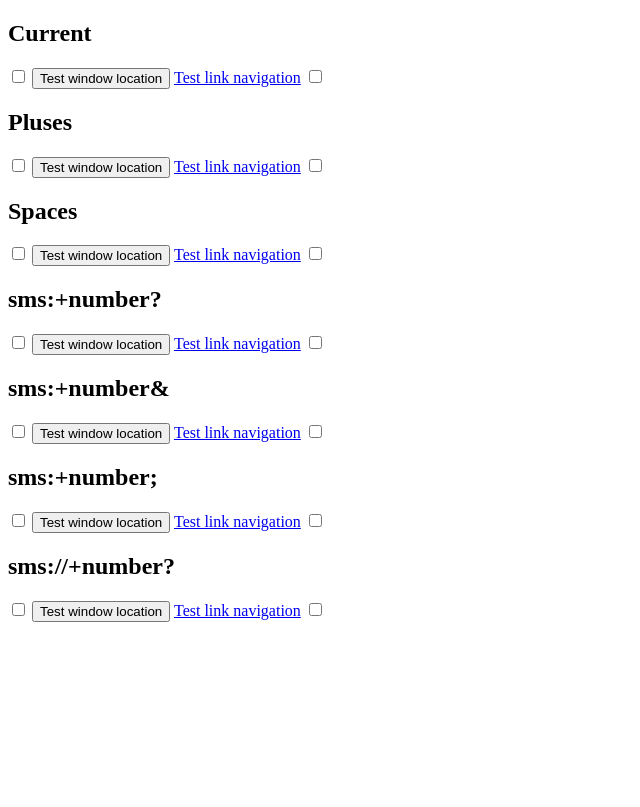
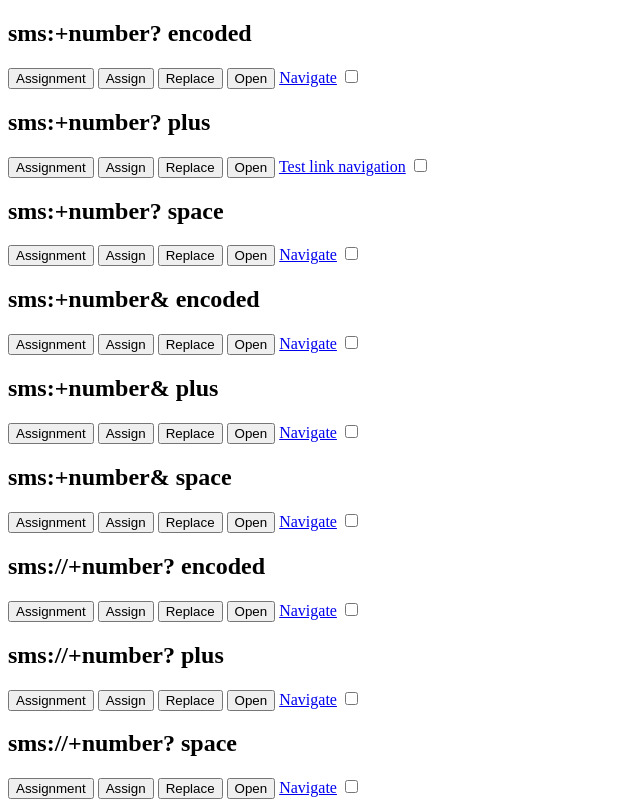
Before and after one commit to aarondcohen/aarondcohen.github.io, a plain HTML site: page index.html in a window 1280 px wide. Shown: the whole page, without its empty margins (0-640 px from the left). Drawn offline with Linux system fonts and the light colour scheme.

Commit message:
More tests

```diff
--- a/index.html
+++ b/index.html
@@ -3,75 +3,94 @@
   <head><meta charset="UTF-8"></head>
   <body>
     <section>
-      <h2>Current</h2>
+      <h2>sms:+number? encoded</h2>
+      <button onclick="openSmsByAssignment('sms:+15555551111?body=hello%20world%20(ref:%20WhuZR)')">Assignment</button>
+      <button onclick="openSmsByAssign('sms:+15555551111?body=hello%20world%20(ref:%20WhuZR)')">Assign</button>
+      <button onclick="openSmsByReplace('sms:+15555551111?body=hello%20world%20(ref:%20WhuZR)')">Replace</button>
+      <button onclick="openSmsByOpen('sms:+15555551111?body=hello%20world%20(ref:%20WhuZR)')">Open</button>
+      <a href="sms:+15555551111?body=hello%20world%20(ref:%20WhuZR)">Navigate</a>
       <input type="checkbox" />
-      <button onclick="openSms67e89cdb7e4646eca67bdb23057afe0b()">Test window location</button>
-      <a href="sms:+15555551111&body=Just%20send%20this%20message%20to%20join%20Siren%20Denim%20exclusive%20insiders%20(ref:%20WhuZR)">Test link navigation</a>
-      <input type="checkbox" />
-      <script type="text/javascript">
-        function openSms67e89cdb7e4646eca67bdb23057afe0b() { window.location.href = 'sms:+15555551111&body=Just%20send%20this%20message%20to%20join%20Siren%20Denim%20exclusive%20insiders%20(ref:%20WhuZR)'; }
-      </script>
     </section>
     <section>
-      <h2>Pluses</h2>
+      <h2>sms:+number? plus</h2>
+      <button onclick="openSmsByAssignment('sms:+15555551111?body=hello+world+(ref:+WhuZR)')">Assignment</button>
+      <button onclick="openSmsByAssign('sms:+15555551111?body=hello+world+(ref:+WhuZR)')">Assign</button>
+      <button onclick="openSmsByReplace('sms:+15555551111?body=hello+world+(ref:+WhuZR)')">Replace</button>
+      <button onclick="openSmsByOpen('sms:+15555551111?body=hello+world+(ref:+WhuZR)')">Open</button>
+      <a href="sms:+15555551111?body=hello+world+(ref:+WhuZR)">Test link navigation</a>
       <input type="checkbox" />
-      <button onclick="openSms150fbc651fa04bbaa38af19635180997()">Test window location</button>
-      <a href="sms:+15555551111&body=Just+send+this+message+to+join+Siren+Denim+exclusive+insiders+(ref:+WhuZR)">Test link navigation</a>
-      <input type="checkbox" />
-      <script type="text/javascript">
-        function openSms150fbc651fa04bbaa38af19635180997() { window.location.href = 'sms:+15555551111&body=Just+send+this+message+to+join+Siren+Denim+exclusive+insiders+(ref:+WhuZR)'; }
-      </script>
     </section>
     <section>
-      <h2>Spaces</h2>
+      <h2>sms:+number? space</h2>
+      <button onclick="openSmsByAssignment('sms:+15555551111?body=hello world (ref: WhuZR)')">Assignment</button>
+      <button onclick="openSmsByAssign('sms:+15555551111?body=hello world (ref: WhuZR)')">Assign</button>
+      <button onclick="openSmsByReplace('sms:+15555551111?body=hello world (ref: WhuZR)')">Replace</button>
+      <button onclick="openSmsByOpen('sms:+15555551111?body=hello world (ref: WhuZR)')">Open</button>
+      <a href="sms:+15555551111?body=hello world (ref: WhuZR)">Navigate</a>
       <input type="checkbox" />
-      <button onclick="openSms264054b9331e4d7c887972b82aefdce9()">Test window location</button>
-      <a href="sms:+15555551111&body=Just send this message to join Siren Denim exclusive insiders (ref: WhuZR)">Test link navigation</a>
+    </section>
+
+    <section>
+      <h2>sms:+number&amp; encoded</h2>
+      <button onclick="openSmsByAssignment('sms:+15555551111&body=hello%20world%20(ref:%20WhuZR)')">Assignment</button>
+      <button onclick="openSmsByAssign('sms:+15555551111&body=hello%20world%20(ref:%20WhuZR)')">Assign</button>
+      <button onclick="openSmsByReplace('sms:+15555551111&body=hello%20world%20(ref:%20WhuZR)')">Replace</button>
+      <button onclick="openSmsByOpen('sms:+15555551111&body=hello%20world%20(ref:%20WhuZR)')">Open</button>
+      <a href="sms:+15555551111&body=hello%20world%20(ref:%20WhuZR)">Navigate</a>
       <input type="checkbox" />
-      <script type="text/javascript">
-        function openSms264054b9331e4d7c887972b82aefdce9() { window.location.href = 'sms:+15555551111&body=Just send this message to join Siren Denim exclusive insiders (ref: WhuZR)'; }
-      </script>
     </section>
     <section>
-      <h2>sms:+number?</h2>
+      <h2>sms:+number&amp; plus</h2>
+      <button onclick="openSmsByAssignment('sms:+15555551111&body=hello+world+(ref:+WhuZR)')">Assignment</button>
+      <button onclick="openSmsByAssign('sms:+15555551111&body=hello+world+(ref:+WhuZR)')">Assign</button>
+      <button onclick="openSmsByReplace('sms:+15555551111&body=hello+world+(ref:+WhuZR)')">Replace</button>
+      <button onclick="openSmsByOpen('sms:+15555551111&body=hello+world+(ref:+WhuZR)')">Open</button>
+      <a href="sms:+15555551111&body=hello+world+(ref:+WhuZR)">Navigate</a>
       <input type="checkbox" />
-      <button onclick="openSmsc25e147ed6994a59913f915ac95dadbf()">Test window location</button>
-      <a href="sms:+15555551111?body=Just%20send%20this%20message%20to%20join%20Siren%20Denim%20exclusive%20insiders%20(ref:%20WhuZR)">Test link navigation</a>
-      <input type="checkbox" />
-      <script type="text/javascript">
-        function openSmsc25e147ed6994a59913f915ac95dadbf() { window.location.href = 'sms:+15555551111?body=Just%20send%20this%20message%20to%20join%20Siren%20Denim%20exclusive%20insiders%20(ref:%20WhuZR)'; }
-      </script>
     </section>
     <section>
-      <h2>sms:+number&amp;</h2>
+      <h2>sms:+number&amp; space</h2>
+      <button onclick="openSmsByAssignment('sms:+15555551111&body=hello world (ref: WhuZR)')">Assignment</button>
+      <button onclick="openSmsByAssign('sms:+15555551111&body=hello world (ref: WhuZR)')">Assign</button>
+      <button onclick="openSmsByReplace('sms:+15555551111&body=hello world (ref: WhuZR)')">Replace</button>
+      <button onclick="openSmsByOpen('sms:+15555551111&body=hello world (ref: WhuZR)')">Open</button>
+      <a href="sms:+15555551111&body=hello world (ref: WhuZR)">Navigate</a>
       <input type="checkbox" />
-      <button onclick="openSms95a8b3f13ec34a47a1673b265f10b63e()">Test window location</button>
-      <a href="sms:+15555551111&body=Just%20send%20this%20message%20to%20join%20Siren%20Denim%20exclusive%20insiders%20(ref:%20WhuZR)">Test link navigation</a>
+    </section>
+
+    <section>
+      <h2>sms://+number? encoded</h2>
+      <button onclick="openSmsByAssignment('sms://+15555551111?body=hello%20world%20(ref:%20WhuZR)')">Assignment</button>
+      <button onclick="openSmsByAssign('sms://+15555551111?body=hello%20world%20(ref:%20WhuZR)')">Assign</button>
+      <button onclick="openSmsByReplace('sms://+15555551111?body=hello%20world%20(ref:%20WhuZR)')">Replace</button>
+      <button onclick="openSmsByOpen('sms://+15555551111?body=hello%20world%20(ref:%20WhuZR)')">Open</button>
+      <a href="sms://+15555551111?body=hello%20world%20(ref:%20WhuZR)">Navigate</a>
       <input type="checkbox" />
-      <script type="text/javascript">
-        function openSms95a8b3f13ec34a47a1673b265f10b63e() { window.location.href = 'sms:+15555551111&body=Just%20send%20this%20message%20to%20join%20Siren%20Denim%20exclusive%20insiders%20(ref:%20WhuZR)'; }
-      </script>
     </section>
     <section>
-      <h2>sms:+number;</h2>
-
+      <h2>sms://+number? plus</h2>
+      <button onclick="openSmsByAssignment('sms://+15555551111?body=hello+world+(ref:+WhuZR)')">Assignment</button>
+      <button onclick="openSmsByAssign('sms://+15555551111?body=hello+world+(ref:+WhuZR)')">Assign</button>
+      <button onclick="openSmsByReplace('sms://+15555551111?body=hello+world+(ref:+WhuZR)')">Replace</button>
+      <button onclick="openSmsByOpen('sms://+15555551111?body=hello+world+(ref:+WhuZR)')">Open</button>
+      <a href="sms://+15555551111?body=hello+world+(ref:+WhuZR)">Navigate</a>
       <input type="checkbox" />
-      <button onclick="openSmscd99ee10928a4ed68aea0f2a6d0fa039()">Test window location</button>
-      <a href="sms:+15555551111;body=Just%20send%20this%20message%20to%20join%20Siren%20Denim%20exclusive%20insiders%20(ref:%20WhuZR)">Test link navigation</a>
-      <input type="checkbox" />
-      <script type="text/javascript">
-        function openSmscd99ee10928a4ed68aea0f2a6d0fa039() { window.location.href = 'sms:+15555551111;body=Just%20send%20this%20message%20to%20join%20Siren%20Denim%20exclusive%20insiders%20(ref:%20WhuZR)'; }
-      </script>
     </section>
     <section>
-      <h2>sms://+number?</h2>
+      <h2>sms://+number? space</h2>
+      <button onclick="openSmsByAssignment('sms://+15555551111?body=hello world (ref: WhuZR)')">Assignment</button>
+      <button onclick="openSmsByAssign('sms://+15555551111?body=hello world (ref: WhuZR)')">Assign</button>
+      <button onclick="openSmsByReplace('sms://+15555551111?body=hello world (ref: WhuZR)')">Replace</button>
+      <button onclick="openSmsByOpen('sms://+15555551111?body=hello world (ref: WhuZR)')">Open</button>
+      <a href="sms://+15555551111?body=hello world (ref: WhuZR)">Navigate</a>
       <input type="checkbox" />
-      <button onclick="openSms93ae400025a2448c983b7313b69f71f2()">Test window location</button>
-      <a href="sms://+15555551111?body=Just%20send%20this%20message%20to%20join%20Siren%20Denim%20exclusive%20insiders%20(ref:%20WhuZR)">Test link navigation</a>
-      <input type="checkbox" />
-      <script type="text/javascript">
-        function openSms93ae400025a2448c983b7313b69f71f2() { window.location.href = 'sms://+15555551111?body=Just%20send%20this%20message%20to%20join%20Siren%20Denim%20exclusive%20insiders%20(ref:%20WhuZR)'; }
-      </script>
     </section>
+
+    <script>
+      function openSmsByAssignment(link) { window.location.href = link; }
+      function openSmsByAssign(link) { window.location.assign(link); }
+      function openSmsByReplace(link) { window.location.replace(link); }
+      function openSmsByOpen(link) { window.open(link); }
+    </script>
   </body>
 </html>
```
